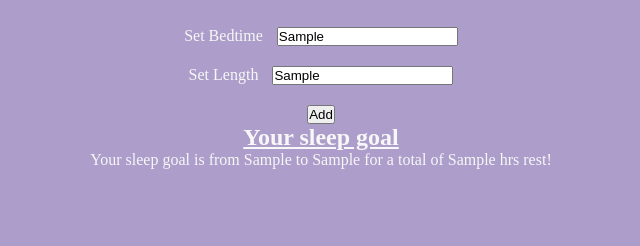
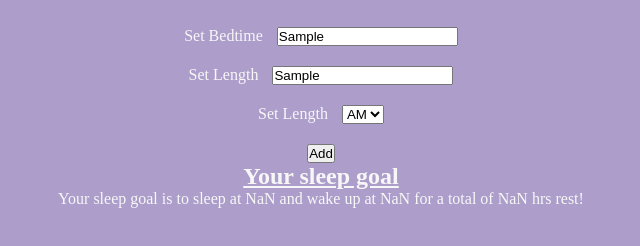
Before and after one commit to rtambunt/sleep-tracker-app-js, a plain HTML site: page index.html in a window 1280 px wide. Both pictures are taken after typing "Sample", "Sample" into the empty fields and a click on the button "Add". Shown: the part 70-316 px from the top of the page, without its empty margins (319-959 px from the left). Drawn offline with Linux system fonts and the light colour scheme.

Commit message:
Fix correct wake up time

```diff
--- a/index.html
+++ b/index.html
@@ -17,6 +17,13 @@
         <label for="set-length">Set Length</label>
         <input type="text" name="set-length" class="length" />
       </div>
+      <div class="row">
+        <label for="am-pm">Set Length</label>
+        <select name="am-pm" id="am-pm">
+          <option value="am">AM</option>
+          <option value="pm">PM</option>
+        </select>
+      </div>
       <button class="btn-add">Add</button>
       <h2><u>Your sleep goal</u></h2>
       <p class="goal-display"></p>
--- a/main.js
+++ b/main.js
@@ -4,14 +4,17 @@ const btnAdd = document.querySelector('.btn-add');
 const bedtimeEl = document.querySelector('.bedtime');
 const lengthEl = document.querySelector('.length');
 const goalDisplay = document.querySelector('.goal-display');
+const isPM = true;
 let bedtime;
 let length;
 
 btnAdd.addEventListener('click', function () {
-  bedtime = bedtimeEl.value;
-  length = lengthEl.value;
+  bedtime = Number(bedtimeEl.value);
+  length = Number(lengthEl.value);
+  const wakeUpTime =
+    bedtime + length > 12 ? bedtime + length - 12 : bedtime + length;
 
-  goalDisplay.textContent = `Your sleep goal is from ${bedtime} to ${length} for a total of ${length} hrs rest!`;
+  goalDisplay.textContent = `Your sleep goal is to sleep at ${bedtime} and wake up at ${wakeUpTime} for a total of ${length} hrs rest!`;
 });
 
 console.log(bedtime, length);
```
